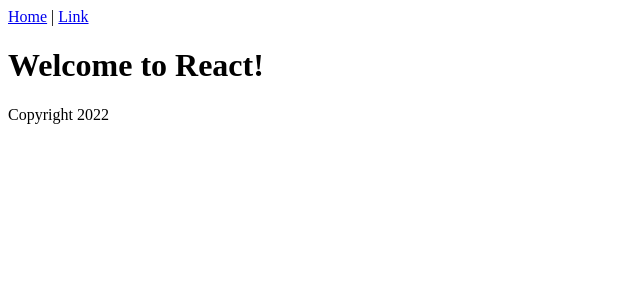
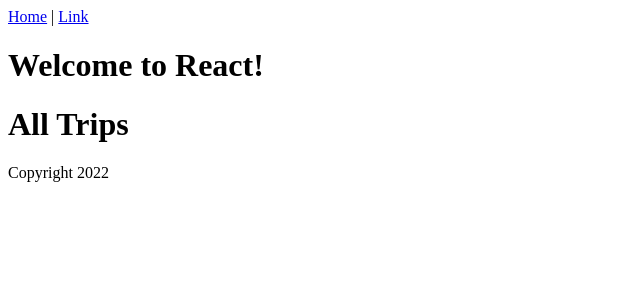
Before and after one commit to ariellagarfinkel/vacation-trip-planner-frontend, a React (Vite) app: page / in a window 1280 px wide. Shown: the top 300 px of the page, without its empty margins (0-640 px from the left). Built offline with nearby package versions, Linux system fonts and the light colour scheme.

Commit message:
create trips index

```diff
--- a/src/Content.jsx
+++ b/src/Content.jsx
@@ -1,7 +1,10 @@
+import { TripsIndex } from "./TripsIndex";
+
 export function Content() {
   return (
     <div>
       <h1>Welcome to React!</h1>
+      <TripsIndex />
     </div>
   );
 }
--- /dev/null
+++ b/src/TripsIndex.jsx
@@ -0,0 +1,7 @@
+export function TripsIndex() {
+  return (
+    <div>
+      <h1>All Trips</h1>
+    </div>
+  );
+}
```
